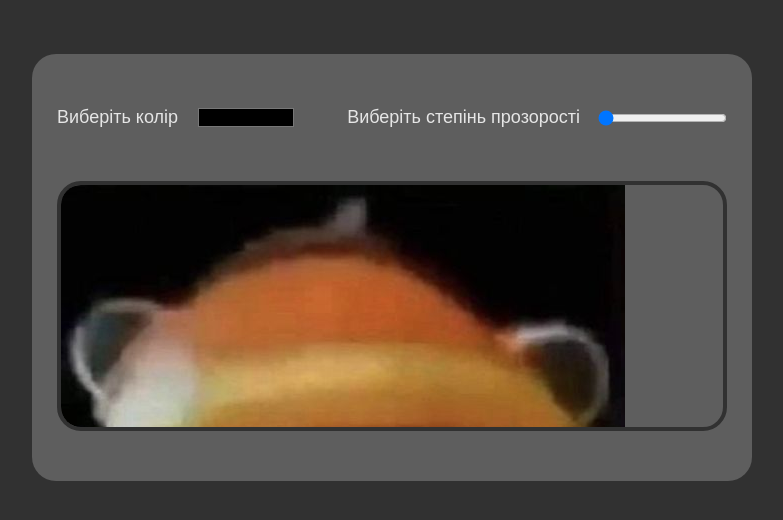
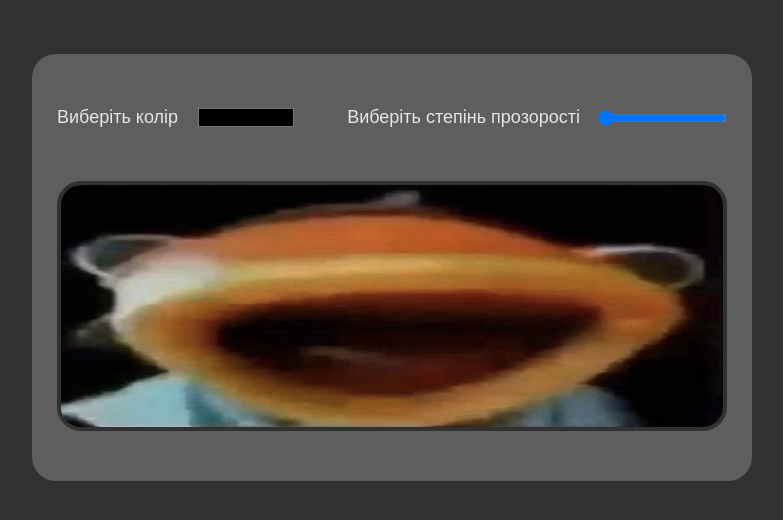
Before and after one commit to KudasaiArtem/hillel, a plain HTML site: page index.html in a window 1280 px wide. Shown: the whole page, without its empty margins (248-1031 px from the left). Drawn offline with Linux system fonts and the light colour scheme.

Commit message:
photo filter on canvas

```diff
--- a/css/style.css
+++ b/css/style.css
@@ -42,10 +42,19 @@ form {
     width: 100px;
 }
 
+#alphaChannel {
+    transform: rotate(180deg);
+}
+
+canvas {
+    border-radius: 24px;
+    border: 4px solid rgb(49, 49, 49);
+}
+
 .canvasContainer {
     width: 100%;
     height: 250px;
-    border-radius: 24px;
+    /* border-radius: 24px;
     border: 4px solid rgb(49, 49, 49);
-    overflow: hidden;
+    overflow: hidden; */
 }
--- a/index.html
+++ b/index.html
@@ -20,7 +20,7 @@
                 <input type="range" name="alphaChannel" id="alphaChannel"
                     min="0"
                     max="1"
-                    value="0"
+                    value="1"
                     step="0.01">
             </div>
         </form>
--- a/js/script.js
+++ b/js/script.js
@@ -2,25 +2,23 @@ const inputColor = document.querySelector("#filterColor");
 const inputAlpha = document.querySelector("#alphaChannel");
 
 const canvas = document.querySelector("#canvas");
-canvas.width = canvas.parentElement.offsetWidth - 8;
-canvas.height = canvas.parentElement.offsetHeight -8;
+canvas.width = canvas.parentElement.offsetWidth - 8; // віднімаємо 8 від ширини
+canvas.height = canvas.parentElement.offsetHeight -8; // та висоти через бордер
 
 const ctx = canvas.getContext("2d");
 
+// завантажуємо зображення
+let img = new Image();
+img.src = "./img/photo.jpg";
+
 class ApplyFilter {
     static drawImage () {
-        let img = new Image();
-        img.src = "./img/photo.jpg";
         img.onload = () => {
-            // ctx.drawImage(img, 0, 0, canvas.width, canvas.height);
-
-            let pattern = ctx.createPattern(img, "no-repeat");
-            ctx.fillStyle = pattern;
-            ctx.fillRect(0, 0, canvas.width, canvas.height)
+            ctx.drawImage(img, 0, 0, canvas.width, canvas.height);
         }
     }
 
-    static drawSelectedZone () {
+    static drawFilterArea () {
         let coordinates = {
             x:0,
             y:0,
@@ -39,8 +37,6 @@ class ApplyFilter {
 
             console.log(coordinates.x, coordinates.y);
 
-            ApplyFilter.addFilter(coordinates.x, coordinates.y);
-
             startCoordsX = coordinates.x;
             startCoordsY = coordinates.y;
         })
@@ -54,24 +50,30 @@ class ApplyFilter {
             console.log(coordinates.x, coordinates.y);
 
             startCoordsY = coordinates.y;
-
-            ApplyFilter.addFilter(coordinates.x, coordinates.y);
         })
 
         canvas.addEventListener("mousemove", function (e) {
             if (isMouseDown === true) {
                 // очистка поля та перемальовуваня
                 ctx.clearRect(0, 0, canvas.width, canvas.height);
+                ctx.globalAlpha = 1;
+                ctx.drawImage(img, 0, 0, canvas.width, canvas.height);
 
                 coordinates.x = e.clientX - canvas.offsetLeft;
                 coordinates.y = e.clientY - canvas.offsetTop;
 
                 ctx.beginPath();
-                ctx.rect(startCoordsX, startCoordsY, coordinates.x, coordinates.y);
-                ctx.fillStyle = 'rgb(255, 0, 0)';
+
+                ctx.globalAlpha = inputAlpha.value;
+
+                // вирахування прямокутника від точки, де відбувся "mousedown",
+                // далі розраховується ширина і висота, спираючись на координати мишки.
+                ctx.rect(startCoordsX, startCoordsY, coordinates.x - startCoordsX, coordinates.y - startCoordsY);
+
+                ctx.fillStyle = inputColor.value;
                 ctx.fill();
                 ctx.lineWidth = 0;
-                ctx.strokeStyle = "red";
+                ctx.strokeStyle = "transparent";
                 ctx.stroke();
 
                 console.log(coordinates.x, coordinates.y);
@@ -79,16 +81,9 @@ class ApplyFilter {
 
         })
     }
-
-
-    static addFilter(x, y) {
-        ctx.fillStyle = "rgb(255, 0, 0)";
-        ctx.globalAlpha = 0.5;
-
-        // x, y, width, height
-        // ctx.fillRect(x, y, canvas.width / 2, canvas.height);
-    }
 }
 
-ApplyFilter.drawImage();
-ApplyFilter.drawSelectedZone();
+addEventListener("DOMContentLoaded", () => {
+    ApplyFilter.drawImage();
+    ApplyFilter.drawFilterArea();
+})
```
